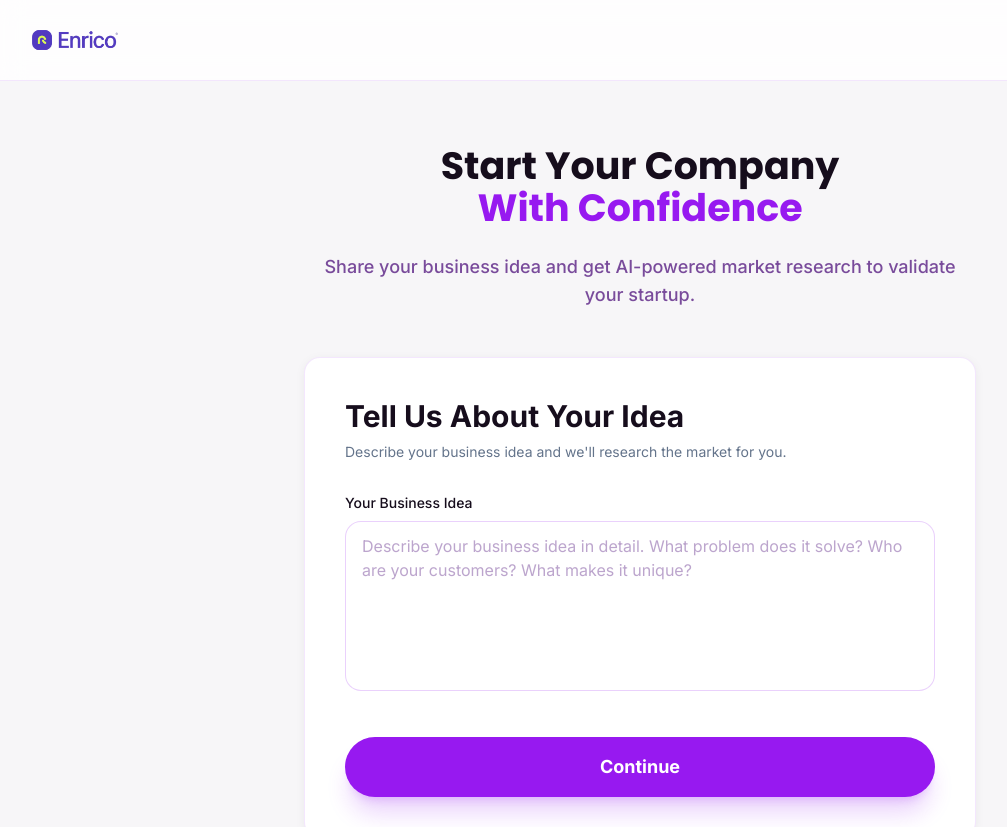
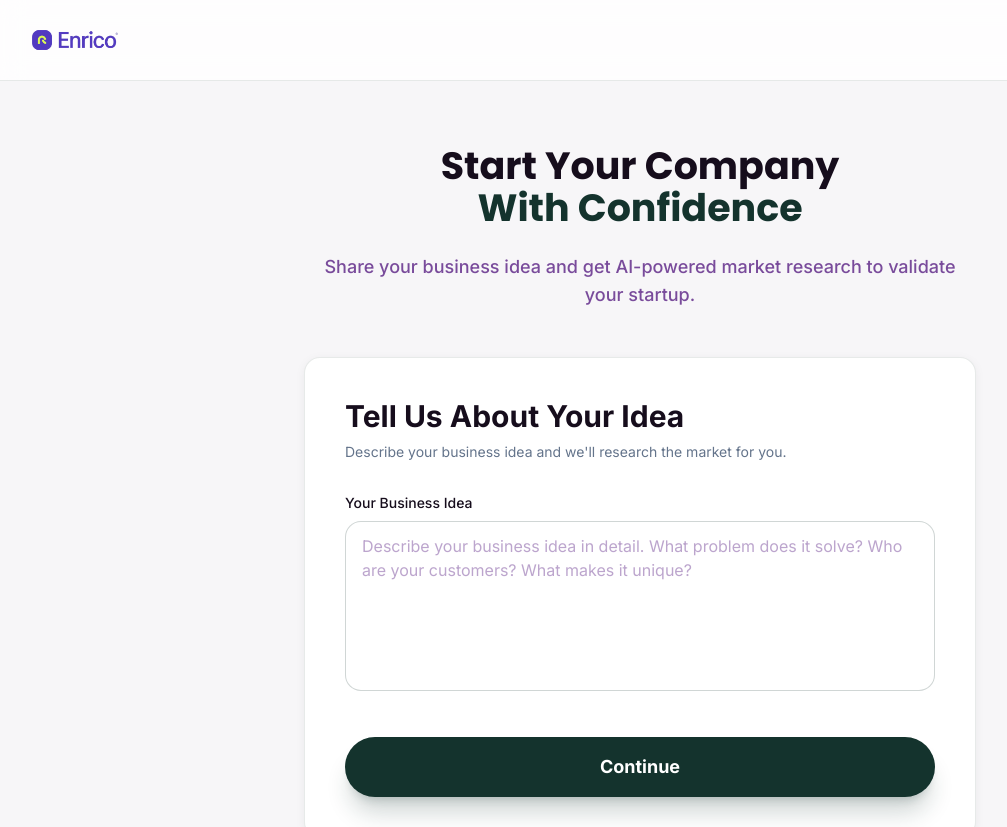
Before and after one commit to Rit-Hus/enrico, a Next.js app: page / in a window 1280 px wide. Shown: the top 827 px of the page, without its empty margins (0-1007 px from the left). Built offline with nearby package versions, Linux system fonts and the light colour scheme.

Commit message:
feat: style update

```diff
--- a/src/app/globals.css
+++ b/src/app/globals.css
@@ -1,3 +1,5 @@
+@import url("https://fonts.googleapis.com/css2?family=Poppins:wght@300;400;500;600;700;800&display=swap");
+
 @tailwind base;
 @tailwind components;
 @tailwind utilities;
--- a/tailwind.config.ts
+++ b/tailwind.config.ts
@@ -14,6 +14,23 @@ module.exports = {
 				"background-dark": "#1b1022",
 				background: "var(--background)",
 				foreground: "var(--foreground)",
+				primary: "#14332d",
+				gray: {
+					50: "#f9fafb",
+					100: "#f3f4f6",
+					200: "#e5e7eb",
+					300: "#d1d5db",
+					400: "#9ca3af",
+					500: "#6b7280",
+					600: "#14332d",
+					700: "#14332d",
+					800: "#14332d",
+					900: "#14332d",
+				},
+			},
+			fontFamily: {
+				sans: ["var(--font-poppins)", "ui-sans-serif", "system-ui"],
+				poppins: ["var(--font-poppins)"],
 			},
 			fontFamily: {
 				display: ["Inter", "sans-serif"],
```
